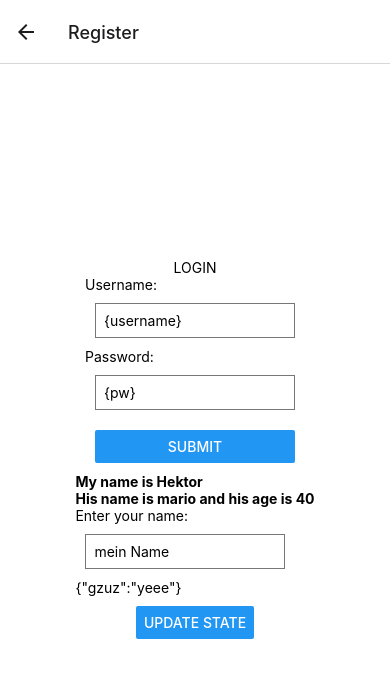
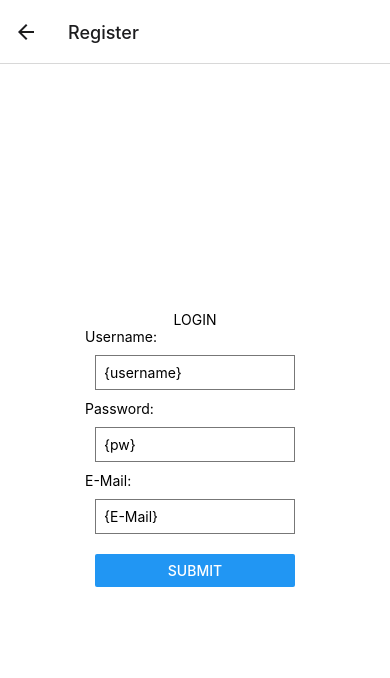
Before and after one commit to TheHKT/meme_duel, a React Native app in the folder react_frontend/: screen /Register in a window 390 px wide. Shown: the top 678 px of the page. Built offline with nearby package versions, Linux system fonts and the light colour scheme.

Commit message:
Updated Register.js

```diff
--- a/react_frontend/pages/register.js
+++ b/react_frontend/pages/register.js
@@ -7,21 +7,10 @@ import config from '../config/config.json'
 
 
 export const Register = ({ navigation }) => {
-    const [name, setName] = useState("Hektor");
-    const [person, setPerson] = useState({ name: "mario", age: 40 });
-    const [json, setJSON] = useState({ gzuz: "yeee" });
-
     const [pw, setPW] = useState("");
     const [username, setUsername] = useState("");
+    const [email, setEmail] = useState("")
 
-    const clickHandler = () => {
-        setName("Paul");
-        setPerson({ name: "Luigi", age: 69 })
-        fetch(`http://${config.hostIP}:${config.port}/status`)
-            .then(res => res.json())
-            .then(response => setJSON(response))
-            .catch(err => console.log(err));
-    }
 
     const doLogin = () => {
         fetch(`http://${config.hostIP}:${config.port}/login`, {
@@ -32,7 +21,8 @@ export const Register = ({ navigation }) => {
             },
             body: JSON.stringify({
                 username: `${username}`,
-                pw: `${pw}`
+                pw: `${pw}`,
+                email: `${email}`
             })
         }).catch(err => console.log(err));
     }
@@ -44,21 +34,12 @@ export const Register = ({ navigation }) => {
                 <TextInput style={styles.input} placeholder="{username}" onChangeText={(value) => setUsername(value)} />
                 <Text>Password: </Text>
                 <TextInput style={styles.input} placeholder="{pw}" onChangeText={(value) => setPW(value)} />
+                <Text>E-Mail: </Text>
+                <TextInput style={styles.input} placeholder="{E-Mail}" onChangeText={(value) => setEmail(value)} />
                 <View style={styles.button}>
                     <Button title="Submit" onPress={doLogin} />
                 </View>
             </View>
-            <StatusBar style="auto" />
-            <View>
-                <Text style={styles.boldText}>My name is {name}</Text>
-                <Text style={styles.boldText}>His name is {person.name} and his age is {person.age}</Text>
-                <Text>Enter your name:</Text>
-                <TextInput style={styles.input} placeholder="mein Name" onChangeText={(value) => setName(value)} />
-                <Text>{JSON.stringify(json)}</Text>
-            </View>
-            <View style={styles.button}>
-                <Button title="Update state" onPress={clickHandler} />
-            </View>
         </View>
     )
 }
```
